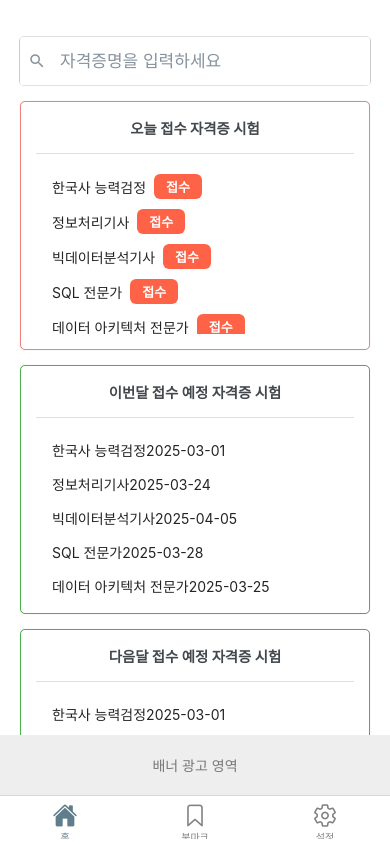
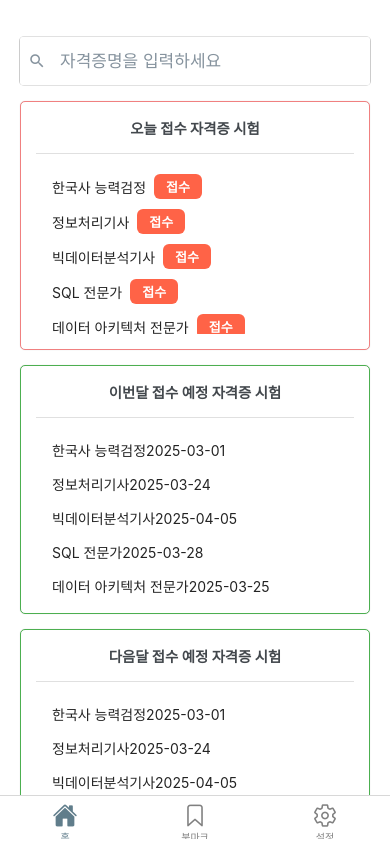
Before and after one commit to in-veloper/modoo-license, a React Native app: screen / in a window 390 px wide. Built offline with nearby package versions, Linux system fonts and the light colour scheme.

Commit message:
25.3.25 홈화면 광고영역 수정 commit

```diff
--- a/src/screens/Dashboard.tsx
+++ b/src/screens/Dashboard.tsx
@@ -58,7 +58,6 @@ const Dashboard = () => {
     const filteredData = dummyData.filter((item) => item.title.toLowerCase().includes(searchText.toLowerCase()))
 
     return (
-        <SafeAreaView style={styles.safeAreaView}>
         <ScrollView showsVerticalScrollIndicator={false}>
             <View style={styles.container}>
                 <View style={styles.searchWrapper}>
@@ -343,18 +342,14 @@ const Dashboard = () => {
                     </Card>
                 </View>
             </View>
-            </ScrollView>
             <View style={styles.adBanner}>
                 <Text style={styles.adText}>배너 광고 영역</Text>
             </View>
-        </SafeAreaView>
+        </ScrollView>
     )
 }
 
 const styles = StyleSheet.create({
-    safeAreaView: {
-        flex: 1
-    },
     searchBarContainer: {
         backgroundColor: '#FFF',
         padding: 0,
```
Lines whose indentation alone changed are shown as unchanged.
